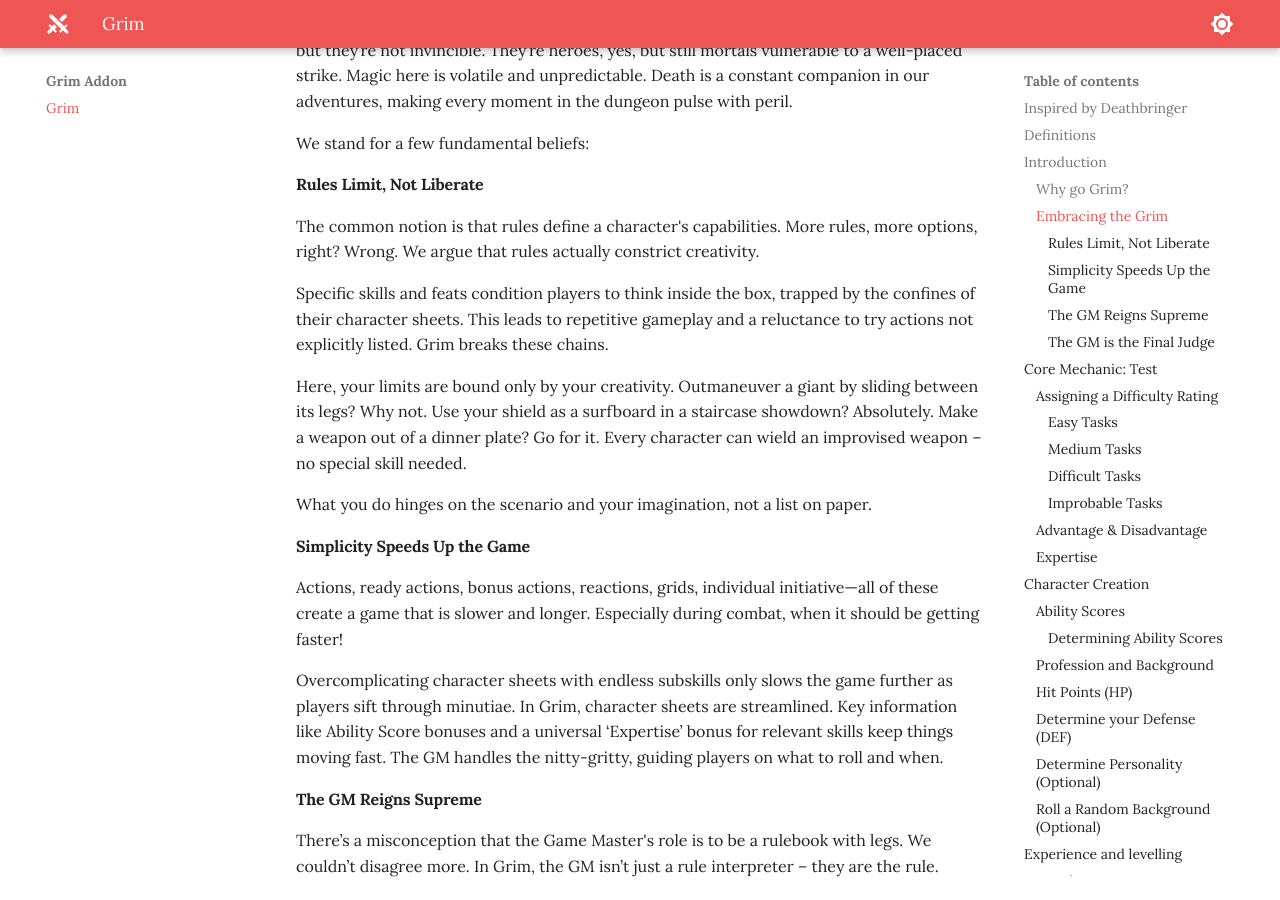
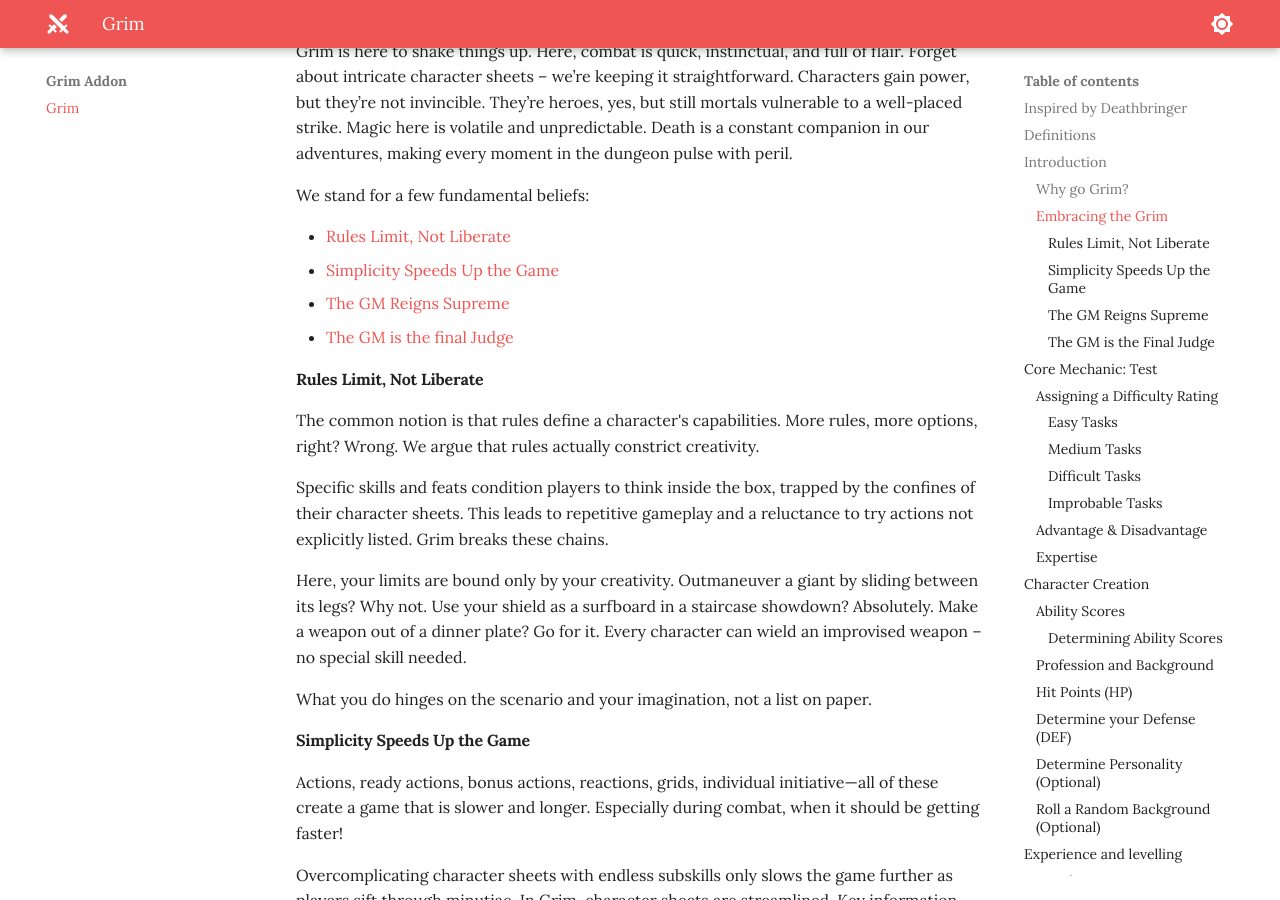
Before and after one commit to jonasmcferreira/adventures, an MkDocs documentation site: the page built from docs/grim/grim.md, in a window 1280 px wide and 900 px high, scrolled down 2149 px. Built offline with MkDocs 1.6.1 and Material for MkDocs 9.7.7, drawn with Linux system fonts in a browser that asks for light colours.

Commit message:
modified docs/grim/grim.md modified docs/stylesheets/extra.css

```diff
--- a/docs/grim/grim.md
+++ b/docs/grim/grim.md
@@ -1,6 +1,6 @@
 # Grim
 
-![page break](images/sword.png){ width="300" }
+![](images/sword.png){ width="300" }
 
 ## Inspired by Deathbringer
 
@@ -29,9 +29,13 @@
 
 Deploy these rules solo, or blend them into any 5E or old-school renaissance game. Mix and match to your heart's content. Think of Grim as the kick of hot sauce to your RPG feast.
 
+---
+
 ### Why go Grim?
 
 We enjoy RPGs teetering on the edge, where every shadow on the corner of your eye could be your last. We prefer our PCs as rough-around-the-edges underdogs, scrapping by in a world that's out to get them. And we're fans of gameplay that's more impromptu cinema than pushing pieces, where players say things like, “I silently sneak up behind him and stab him in his kidney” instead of, “I roll 18 stealth, move to the tile next to his and attack”
+
+---
 
 ### Embracing the Grim
 
@@ -42,6 +46,11 @@
 Grim is here to shake things up. Here, combat is quick, instinctual, and full of flair. Forget about intricate character sheets – we’re keeping it straightforward. Characters gain power, but they’re not invincible. They’re heroes, yes, but still mortals vulnerable to a well-placed strike. Magic here is volatile and unpredictable. Death is a constant companion in our adventures, making every moment in the dungeon pulse with peril.
 
 We stand for a few fundamental beliefs:
+
+- [Rules Limit, Not Liberate](#rules-limit-not-liberate)
+- [Simplicity Speeds Up the Game](#simplicity-speeds-up-the-game)
+- [The GM Reigns Supreme](#the-gm-reigns-supreme)
+- [The GM is the final Judge](#the-gm-is-the-final-judge)
 
 #### Rules Limit, Not Liberate
 
@@ -96,6 +105,8 @@
 
 Critical Failure: Conversely, a natural 1 spells disaster, leading to unforeseen consequences. This could mean weapon damage or loss during combat, or a botched spell with unintended effects in magic use.
 
+---
+
 ### Assigning a Difficulty Rating
 
 | Task Complexity | Difficulty Rating |
@@ -143,6 +154,8 @@
 - Breaking free from iron chains.
 - Diving off a cliff into a turbulent river to escape a goblin horde.
 
+---
+
 ### Advantage & Disadvantage
 
 In certain scenarios, the GM can determine that a PC either has an advantage or a disadvantage during a Test. This could be due to various factors, like attempting a stealth attack from behind or engaging in combat under challenging conditions like deep mud.
@@ -152,6 +165,8 @@
 Disadvantage: This is when the universe decides to have a laugh at your expense. Maybe you're trying to swing a sword in a swamp, or you're blindfolded on a tightrope. Roll two d20s, but guess what? You're stuck with the worse one. It's the game's way of saying, “Good luck with that.”
 
 The use of Advantage and Disadvantage streamlines complex calculations and keeps the game moving at a brisk pace. It adds an exciting element as well, because let's face it - rolling more dice is always a blast!
+
+---
 
 ### Expertise
 
@@ -187,6 +202,8 @@
 3. Determine starting Hit Points (HP).
 4. Determine your Defense (DEF).
 5. Name the Character.
+
+---
 
 ### Ability Scores
 
@@ -251,9 +268,13 @@
 
 If you have no bonuses, your character has died of plague and is buried in a mass grave. Roll again.
 
+---
+
 ### Profession and Background
 
 Choose a Profession
+
+---
 
 ### Hit Points (HP)
 
@@ -272,6 +293,8 @@
 Zero HP means a character is unconscious. Negative HP means you are
 dead. No death saves. No resurrections. Dead. Deal with it.
 
+---
+
 ### Determine your Defense (DEF)
 
 Defense (DEF) is what enemies need to roll to hit your character. Characters begin with a DEF of 10+ their DEX bonus/penalty + armor bonuses.
@@ -282,6 +305,8 @@
 | Light      | Leather coat, jacket, or doublet  | +1        | 10gp   |
 | Medium     | Gambeson, chain vest, scale shirt | +2        | 75gp   |
 | Heavy      | Full plate armor                  | +3        | 1000gp |
+
+---
 
 ### Determine Personality (Optional)
 
@@ -332,6 +357,8 @@
 | 18     | vengeful            |
 | 19     | superstitious       |
 | 20     | unreflective        |
+
+---
 
 ### Roll a Random Background (Optional)
 
@@ -483,11 +510,15 @@
 
 ## Encumbrance
 
+---
+
 ### Item Slots
 
 Each player character (PC) in Grim has a number of item slots equal to their Constitution (CON) score plus 10. These item slots represent the character's capacity to carry various items, weapons, armor, and supplies during their adventures.
 
 For example, if a character has a Constitution score of 14, they would have a total of 24 item slots (14 CON + 10).
+
+---
 
 ### Managing Coins
 
@@ -544,6 +575,8 @@
 
 Heal HP = CON every day of complete bedrest.
 
+---
+
 ### No rest for he wicked
 
 In Grim, the concept of "short rests" and "long rests" as commonly known in other role-playing games is entirely redefined. There are no moments of respite, no pauses to catch your breath, and no extended periods of restorative rest. In this harsh and unforgiving world, the only time for resting is in the grave.
--- a/docs/stylesheets/extra.css
+++ b/docs/stylesheets/extra.css
@@ -10,7 +10,9 @@
     font-weight: 700;
     src: url('../fonts/EBGaramond-Bold.ttf') format('truetype');
 }
+
 Copy code
+
 body {
     background-color: #FAFAFA;
 }
```
